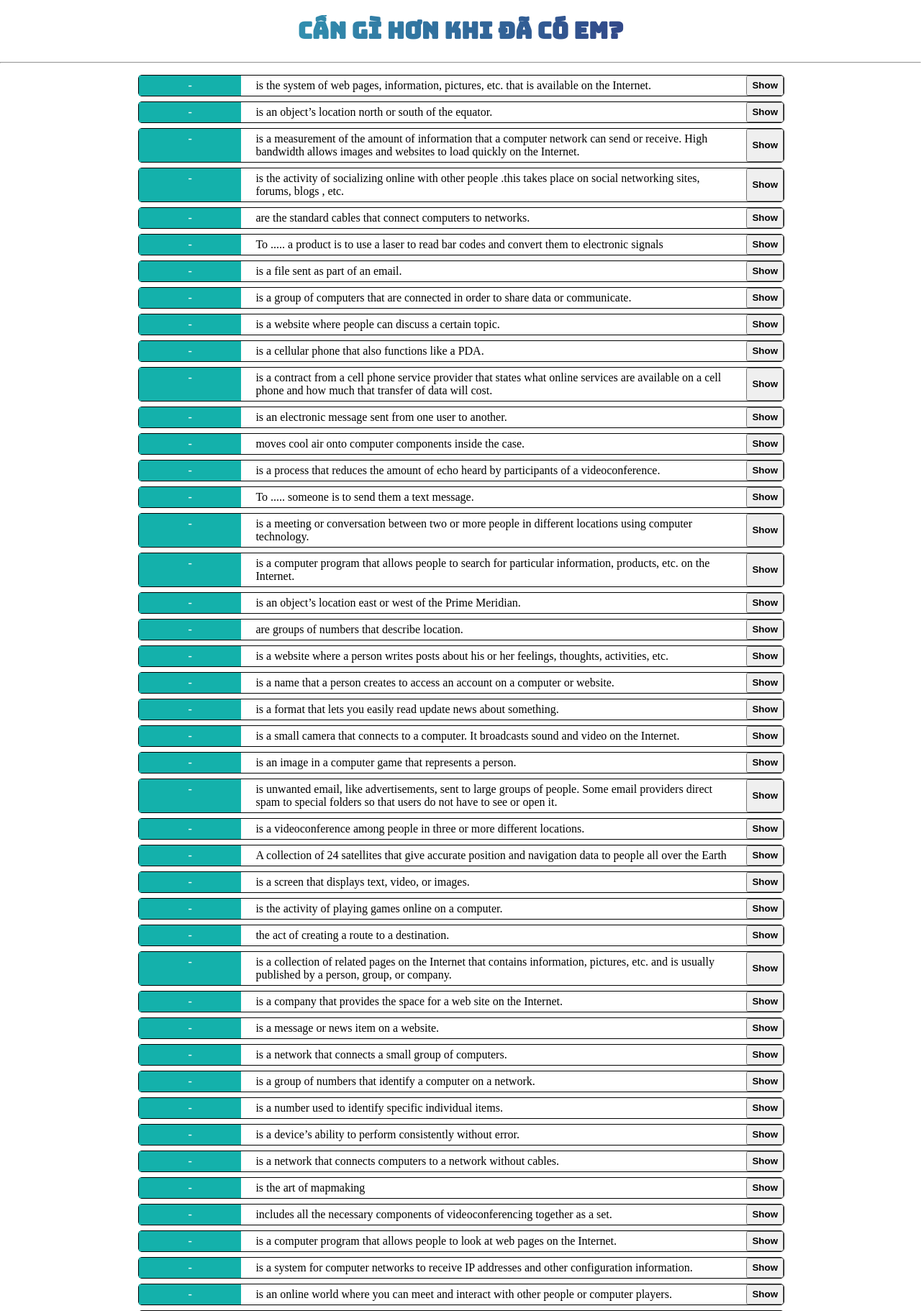
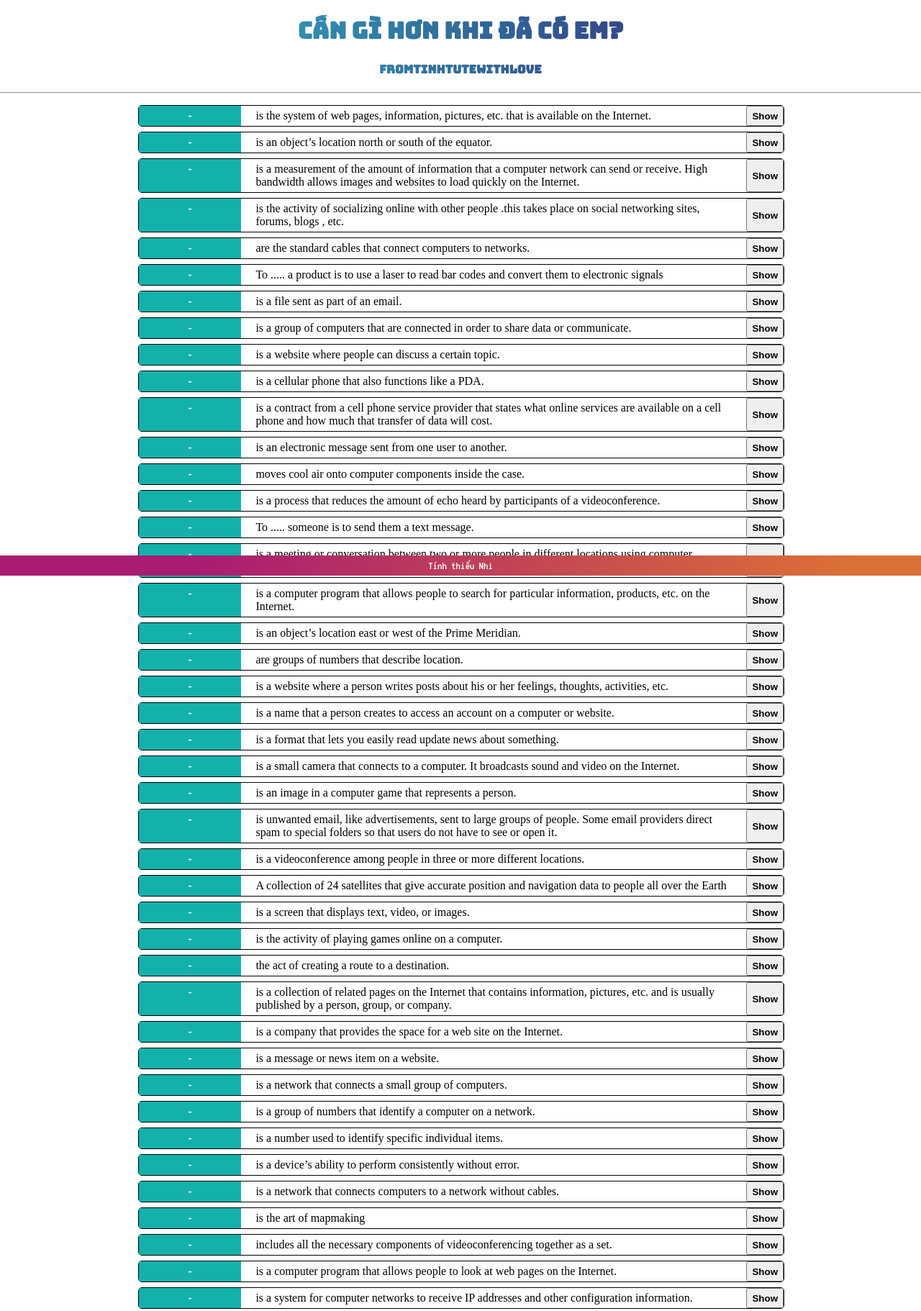
Before and after one commit to ryanphanrp/engrisk2voca, a Django app: page / in a window 1280 px wide. Shown: the top 1822 px of the page at 72% size. Run offline with Django 3.2, Linux system fonts and the light colour scheme; data comes from the database, SQL or seed files in the repository; both versions use the stored data as it was after the commit.

Commit message:
third commit

```diff
--- a/static/css/style.css
+++ b/static/css/style.css
@@ -2,12 +2,32 @@
 @import url('https://fonts.googleapis.com/css2?family=VT323&display=swap');
 
 
-body {
-    margin: 0 0;
-    padding: 0 0;
+body, html {
+    margin: 0;
+    padding: 0;
+    height: 100%;
 }
 
+
+a {
+    text-decoration: none;
+}
+
+
+a:hover {
+    text-decoration: none;
+}
+
+
 #title {
+    font-family: 'Bungee', cursive;
+    background: linear-gradient(to right, #30CFD0 0%, #330867 100%);
+	-webkit-background-clip: text;
+    -webkit-text-fill-color: transparent;
+    text-align: center;
+}
+
+#hahalolo {
     font-family: 'Bungee', cursive;
     background: linear-gradient(to right, #30CFD0 0%, #330867 100%);
 	-webkit-background-clip: text;
@@ -38,6 +58,10 @@ ul {
     color: white;
 }
 
+.left {
+    width: 30%;
+}
+
 .definition-sentence {
     padding: 5px 20px;
     width: 100%;
@@ -47,13 +71,18 @@ ul {
 button {
     height: 100%;
     width: 100%;
-    font-weight: bold;
-    cursor: pointer;
+    font-weight: 600;
+}
+
+#submit {
+    border-radius: 30px;
+    padding: 10px 20px;
 }
 
 .footer {
-    position: relative;
+    position: fixed;
     left: 0;
+    right: 0;
     bottom: 0;
     margin: 0 0;
     padding: 5px 0px;
@@ -67,3 +96,17 @@ button {
     font-family: 'VT323', monospace;
     text-align: center;
 }
+
+.answer {
+    padding: 5px 10px;
+    font-weight: 600;
+    border: 0px;
+    background-color: #14b1ab;
+    color: white;
+}
+
+::placeholder {
+    color: white;
+    font-weight: 100;
+    opacity: 1; /* Firefox */
+  }
--- a/templates/base.html
+++ b/templates/base.html
@@ -12,7 +12,14 @@
 </head>
 
 <body>
-    <h1 id="title">Cần gì hơn khi đã có em?</h1>
+
+    <a href="{% url 'vocabulary:home' %}">
+        <h1 id="title">Cần gì hơn khi đã có em?</h1>
+    </a>
+    <a href="{% url 'vocabulary:quiz' %}">
+        <h4 id="hahalolo">fromtinhtutewithlove</h4>
+    </a>
+
     <hr>
     <center>
         {% block main %}
--- a/vocabulary/urls.py
+++ b/vocabulary/urls.py
@@ -1,8 +1,10 @@
 from django.urls import path
-from .views import HomePage
+from .views import HomePage, quiz
+
 
 app_name = 'vocabulary'
 
 urlpatterns = [
     path('', HomePage.as_view(), name='home'),
+    path('quiz', quiz, name='quiz'),
 ]
--- a/vocabulary/views.py
+++ b/vocabulary/views.py
@@ -1,5 +1,8 @@
-from django.shortcuts import render
+from django.http import Http404, HttpResponse, HttpResponseRedirect
+from django.shortcuts import render, get_object_or_404
 from django.views import View
+from django.urls import reverse
+
 from .models import Vocabulary
 import random
 
@@ -11,3 +14,10 @@ class HomePage(View):
         vocabularys = list(Vocabulary.objects.all())
         random.shuffle(vocabularys)
         return render(request, 'home.html', {'vocabularys' : vocabularys})
+
+
+def quiz(request):
+    vocabularys = list(Vocabulary.objects.all())
+    random.shuffle(vocabularys)
+    quizlist = list(vocabularys[:10])
+    return render(request, 'quiz.html', {'vocabularys' : quizlist})
```
Also changed, not shown: templates/quiz.html (added, +43 -0 lines), templates/result.html (added, +7 -0 lines), db.sqlite3.
